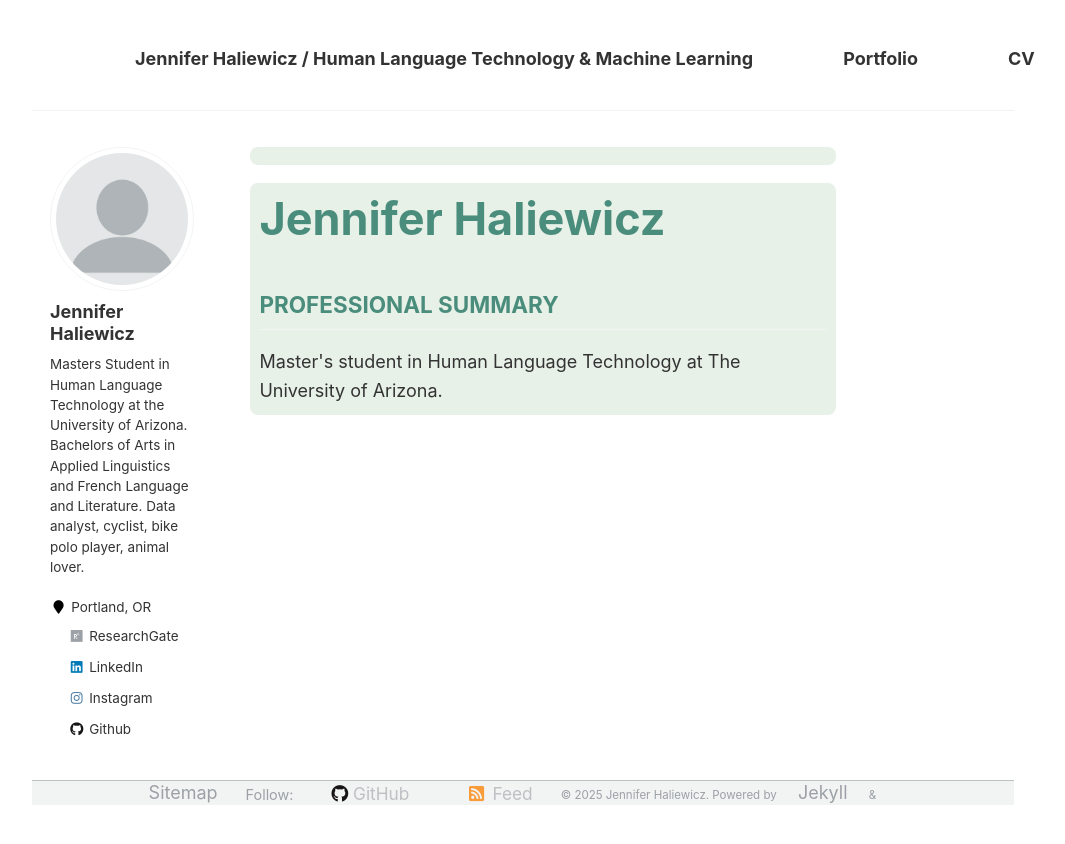
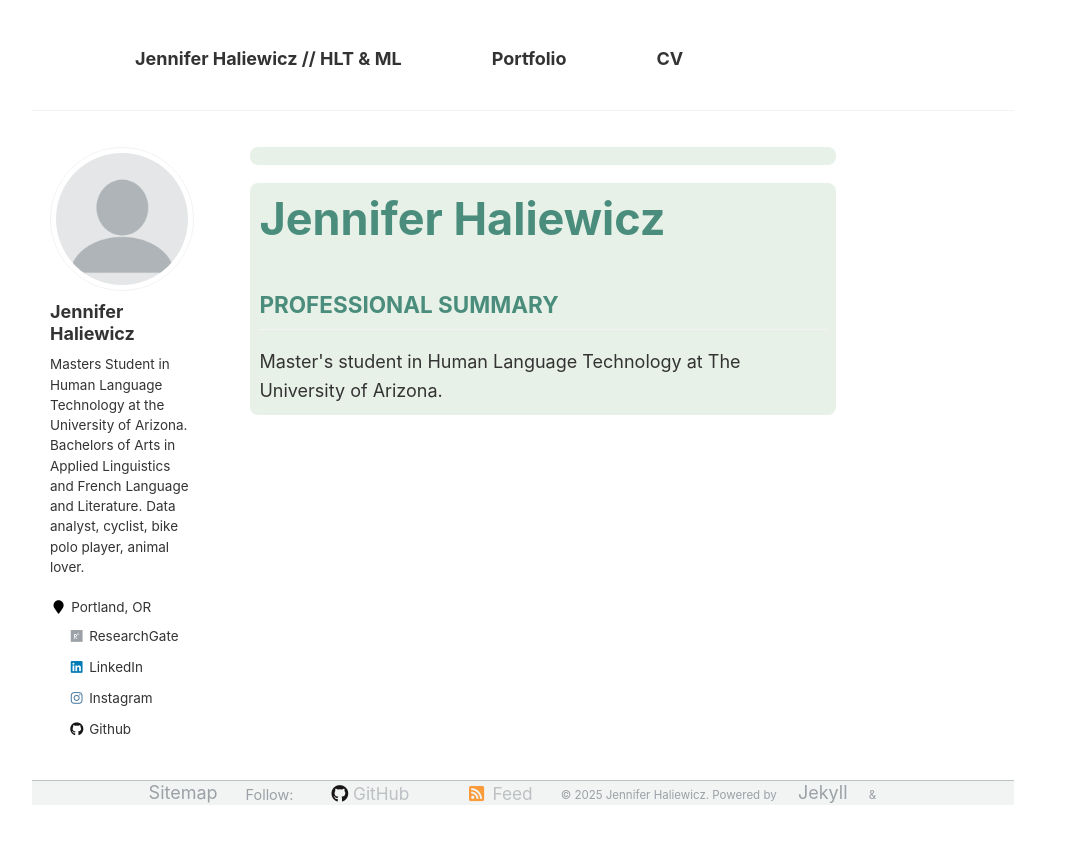
Before and after one commit to rofljen/HLTProfessionalSite, a Jekyll site: the page built from index.html, in a window 1280 px wide. Shown: the top 844 px of the page, without its empty margins (117-1182 px from the left). Built offline with Jekyll 4.4.1, drawn with Linux system fonts in a browser that asks for light colours.

Commit message:
Update _config.yml

```diff
--- a/_config.yml
+++ b/_config.yml
@@ -7,7 +7,7 @@
 
 # Site Settings
 locale                   : "en-US"
-title                    : "Jennifer Haliewicz / Human Language Technology & Machine Learning"
+title                    : "Jennifer Haliewicz // HLT & ML"
 title_separator          : "-"
 name                     : &name "Jennifer Haliewicz"
 description              : &description "Masters student in Human Language Technology."
```
